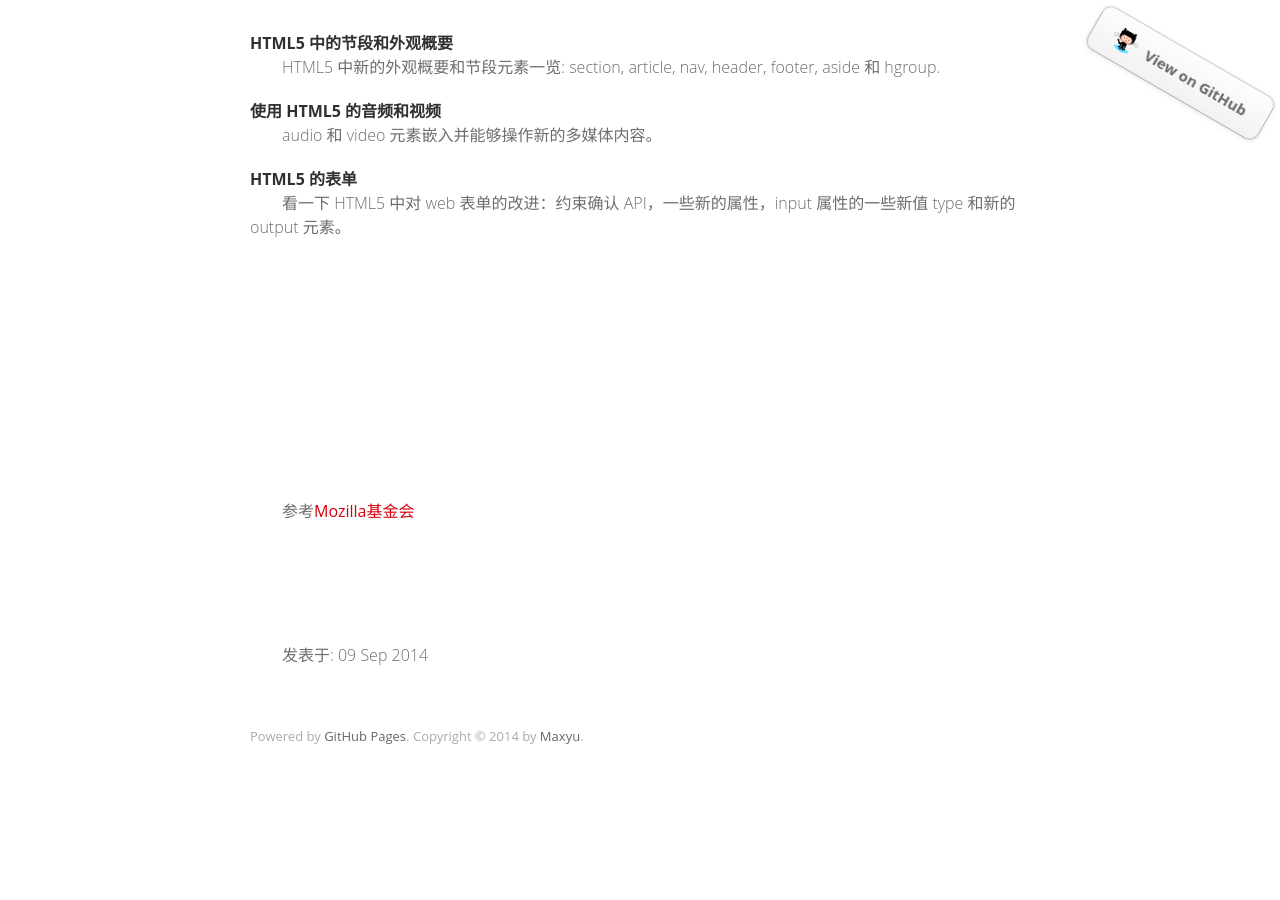
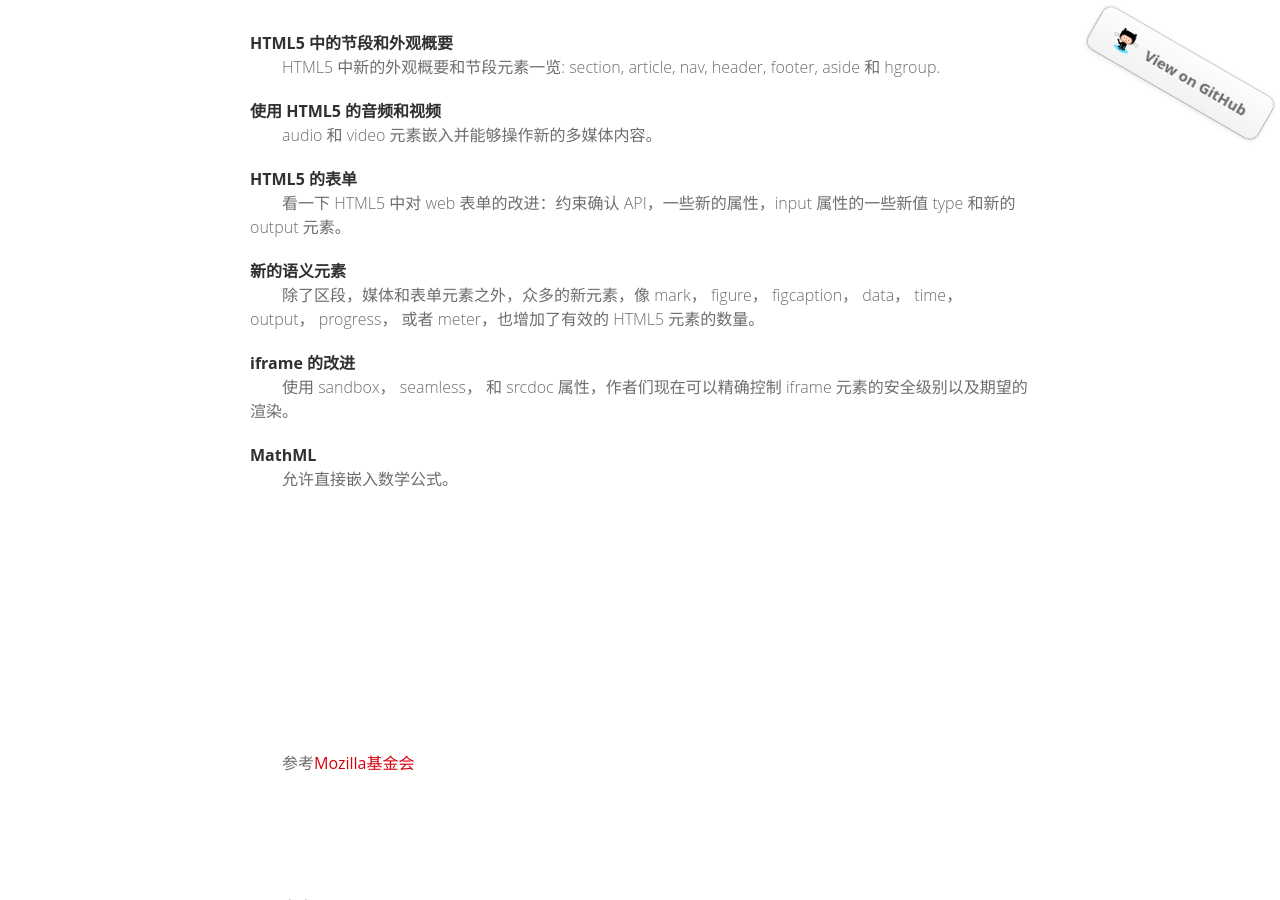
Before and after one commit to yubiaobin/yubiaobin.github.io, a Jekyll site: the page built from _posts/2014-09-09-html5-defined.html, in a window 1280 px wide and 900 px high, scrolled down 1382 px. Built offline with Jekyll 4.4.1, drawn with Linux system fonts in a browser that asks for light colours; comment, search, counter and statistics services are not loaded; before the commit the page ends 2182 px from its top, so only the background shows below that.

Commit message:
modified html5 blog

```diff
--- a/_posts/2014-09-09-html5-defined.html
+++ b/_posts/2014-09-09-html5-defined.html
@@ -81,6 +81,18 @@ Your browser does not support the video tag.
 <p>看一下 HTML5 中对 web 表单的改进：约束确认 API，一些新的属性，input 属性的一些新值 type 和新的 output 元素。</p>
 
 
+<h4>新的语义元素</h4>
+<p>除了区段，媒体和表单元素之外，众多的新元素，像 mark， figure， figcaption， data， time， output， progress， 或者 meter，也增加了有效的 HTML5 元素的数量。</p>
+
+
+<h4>iframe 的改进</h4>
+<p>使用 sandbox， seamless， 和 srcdoc 属性，作者们现在可以精确控制 iframe 元素的安全级别以及期望的渲染。</p>
+
+
+
+
+<h4>MathML</h4>
+<p>允许直接嵌入数学公式。</p>
 
 
 
```
